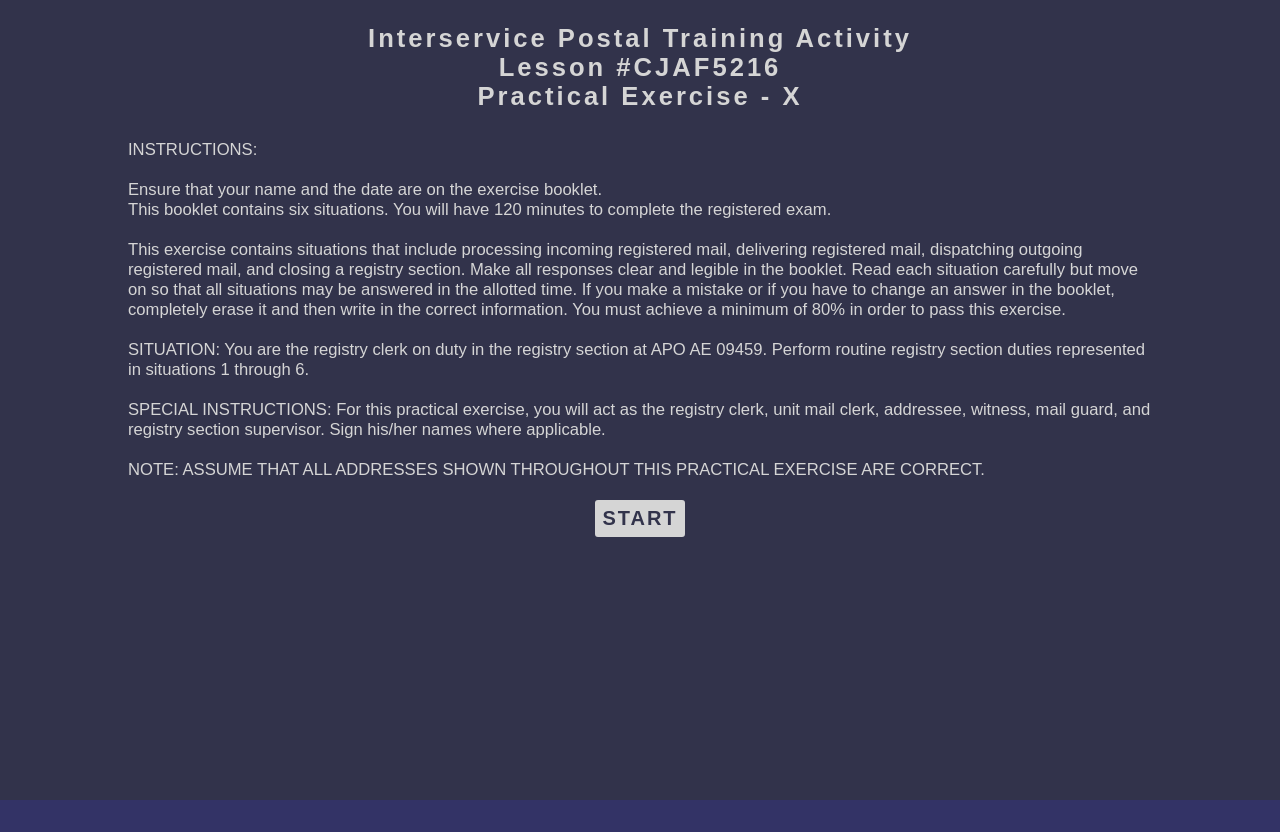
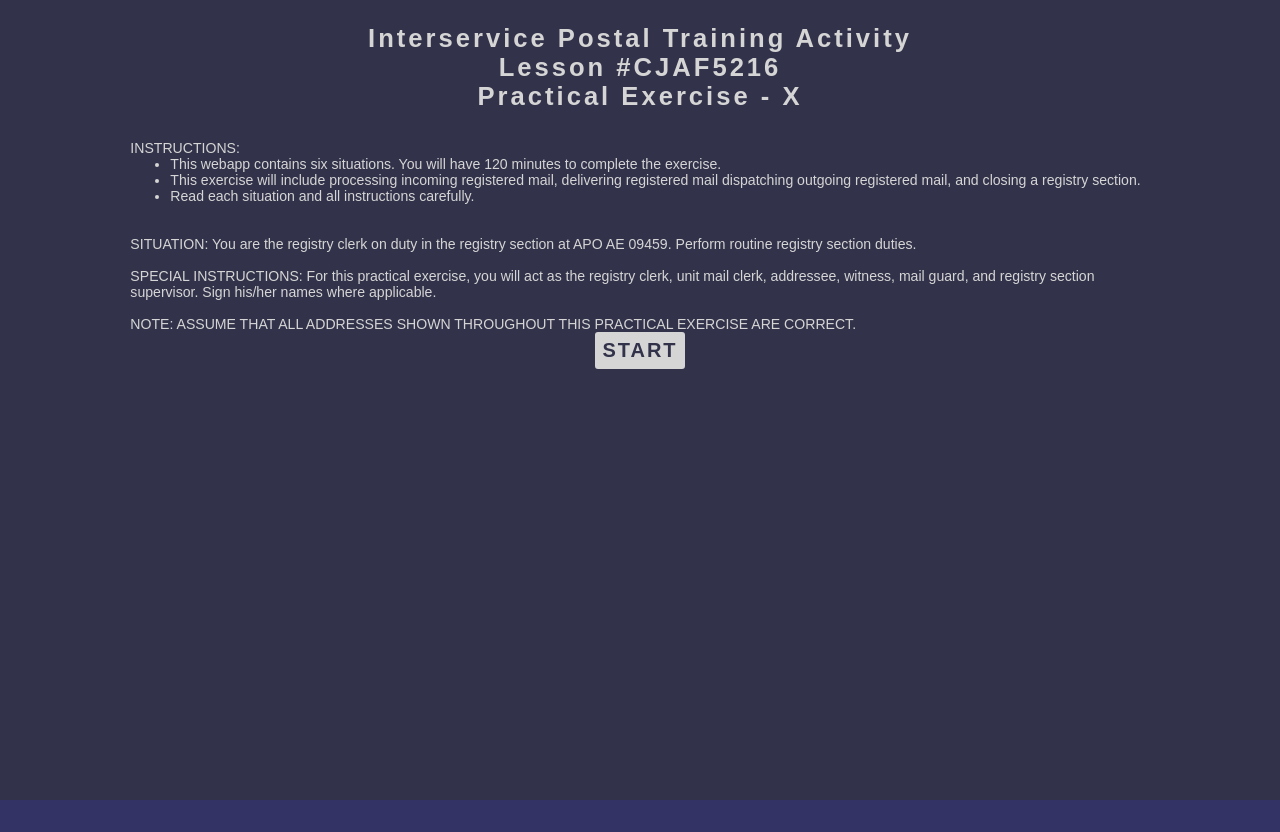
Before and after one commit to jaimitch/Postal-PEY, a Vue app: page / in a window 1280 px wide. Both pictures are taken after a click on the button "NEXT". Built offline with nearby package versions, Linux system fonts and the light colour scheme.

Commit message:
updated tlo to reflect digital product

```diff
--- a/src/components/Frame.vue
+++ b/src/components/Frame.vue
@@ -773,7 +773,7 @@
           <br><br> \
           AMT SERVING YOUR AREA: AMT, APO AE 09463 <br>\
           DESTINATION FOR OUTGOING POUCHES: AMF Kennedy, NY 00300 <br>\
-          LAST Outgoing Inside Bill USED: 128 <br>\
+          LAST OUTGOING INSIDE BILL USED: 128 <br>\
           LAST OUTGOING TRUCK BILL USED: 143 <br>\
           CURRENT TIME: 1730 <br><br>\
           Create a PS Form 3854 for dispatching all pouchable outgoing registered mail to AMF Kennedy, NY 00300. Put this Outgoing Inside Bill and its associated mail items\
--- a/src/components/TLO.vue
+++ b/src/components/TLO.vue
@@ -8,7 +8,7 @@
             Practical Exercise - X</span><br><br>
             <div class="tlo-text">
               OBJECTIVE:  This practical exercise is designed to prepare you for the Registered Mail performance test.<br><br>
-              CONDITIONS:  Given the following<br>
+              CONDITIONS:  Given the following digital assets<br>
                 <ul style="text-align:left; margin:auto;">
                   <li>Incoming Registered Mail Articles<br></li>
                   <li>Blank PS Forms 3849, Delivery Notice/Reminder/Receipt<br></li>
@@ -17,10 +17,8 @@
                   <li>PS Form 3883, Firm Delivery Book for Accountable Mail<br></li>
                   <li>DD Form 2261, Registered Mail Balance and Inventory<br></li>
                   <li>Previous Day’s Registered Mail Inventory<br></li>
-                  <li>Blank strip label<br></li>
                   <li>Registered tin band seals<br></li>
                   <li>All Purpose Dating Stamp (APDS)<br></li>
-                  <li>Standard office supplies (carbon paper, scissors, stapler and stamp pad)<br><br></li>
                 </ul>
               REQUIREMENTS:  The student will<br>
               <ul style="text-align: left; margin: auto;">
@@ -42,18 +40,19 @@
             Lesson #CJAF5216<br>
             Practical Exercise - X</span><br><br>
             <div class="tlo-text">
-              INSTRUCTIONS:<br><br>
-              Ensure that your name and the date are on the exercise booklet.<br>
-              This booklet contains six situations.  You will have 120 minutes to complete the registered exam.<br><br>
-              This exercise contains situations that include processing incoming registered mail, delivering registered mail,
-              dispatching outgoing registered mail, and closing a registry section.
-              Make all responses clear and legible in the booklet.  Read each situation carefully but move on so that all
-              situations may be answered in the allotted time.
-              If you make a mistake or if you have to change an answer in the booklet, completely erase it and then write in the correct information.
-              You must achieve a minimum of 80% in order to pass this exercise.<br><br>
-              SITUATION:  You are the registry clerk on duty in the registry section at APO AE  09459.  Perform routine registry section duties represented in situations 1 through 6.<br><br>
+              INSTRUCTIONS:<br>
+                <ul style="text-align:left; margin:auto;">
+
+              <li>This webapp contains six situations.  You will have 120 minutes to complete the exercise.</li>
+              <li>This exercise will include processing incoming registered mail, delivering registered mail
+              dispatching outgoing registered mail, and closing a registry section.</li>
+              <li>Read each situation and all instructions carefully.</li>
+              </ul>
+              <br>
+              <br>
+              SITUATION:  You are the registry clerk on duty in the registry section at APO AE  09459.  Perform routine registry section duties.<br><br>
               SPECIAL INSTRUCTIONS:  For this practical exercise, you will act as the registry clerk, unit mail clerk, addressee, witness, mail guard, and registry section supervisor.  Sign his/her names where applicable.<br><br>
-              NOTE:  ASSUME THAT ALL ADDRESSES SHOWN THROUGHOUT THIS PRACTICAL EXERCISE ARE CORRECT.<br><br>
+              NOTE:  ASSUME THAT ALL ADDRESSES SHOWN THROUGHOUT THIS PRACTICAL EXERCISE ARE CORRECT.
 
             </div>
             <button class="modal-button" @click="closeModal()">START</button>
@@ -95,6 +94,8 @@
     align-items: center;
     overflow: scroll;
     z-index: 2000;
+      -ms-overflow-style: none;
+  scrollbar-width: none;
   }
 
   .modal {
@@ -138,12 +139,16 @@
   letter-spacing: 3px;
 }
 .tlo-text {
-  font-size: 1.3vw;
+  font-size: 1.1vw;
   text-align: left;
-  display: flex;
-  justify-content: center;
-  flex-direction: column;
+  /* display: flex; */
+  /* justify-content: center; */
+  /* flex-direction: column; */
   margin-left: 10%;
   margin-right:10%;
+
+}
+.modal-backdrop::-webkit-scrollbar {
+  display: none;
 }
 </style>
```
